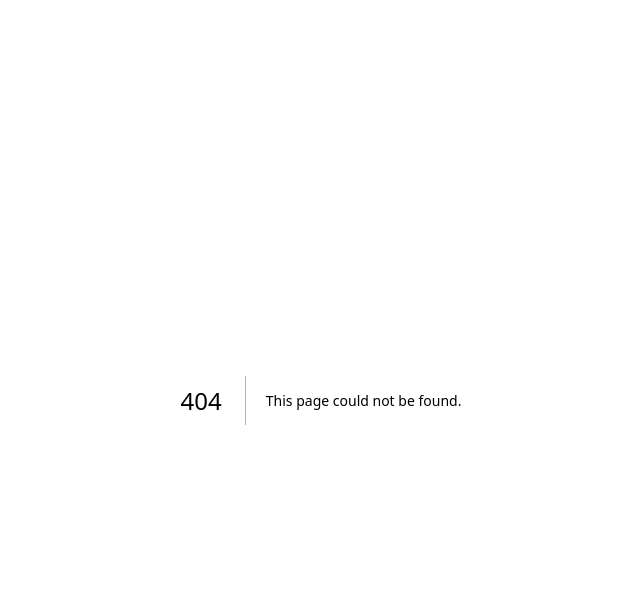
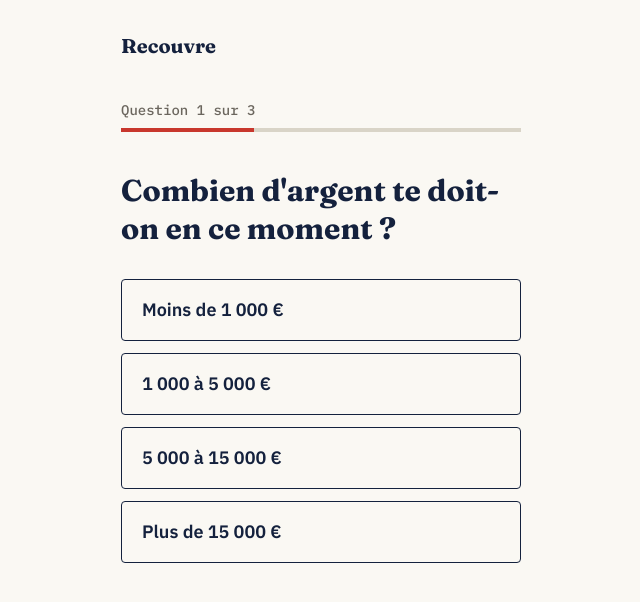
Before and after one commit to RyzoxDev/recouvre, a Next.js app: page /commencer in a window 1280 px wide. Before the commit this address had no page. Shown: the top 602 px of the page, without its empty margins (319-959 px from the left). Built offline with nearby package versions, Linux system fonts and the light colour scheme.

Commit message:
Create page.tsx

```diff
--- /dev/null
+++ b/app/commencer/page.tsx
@@ -0,0 +1,19 @@
+import Questions from "./Questions";
+
+export const metadata = {
+  title: "Trois questions, Recouvre",
+  description: "Trois questions pour chiffrer ce que tes impayés te coûtent.",
+};
+
+export default function Commencer() {
+  return (
+    <main className="mx-auto min-h-screen max-w-md px-6 py-8">
+      <a href="/" className="font-titre text-xl font-bold">
+        Recouvre
+      </a>
+      <div className="mt-10">
+        <Questions />
+      </div>
+    </main>
+  );
+}
```
